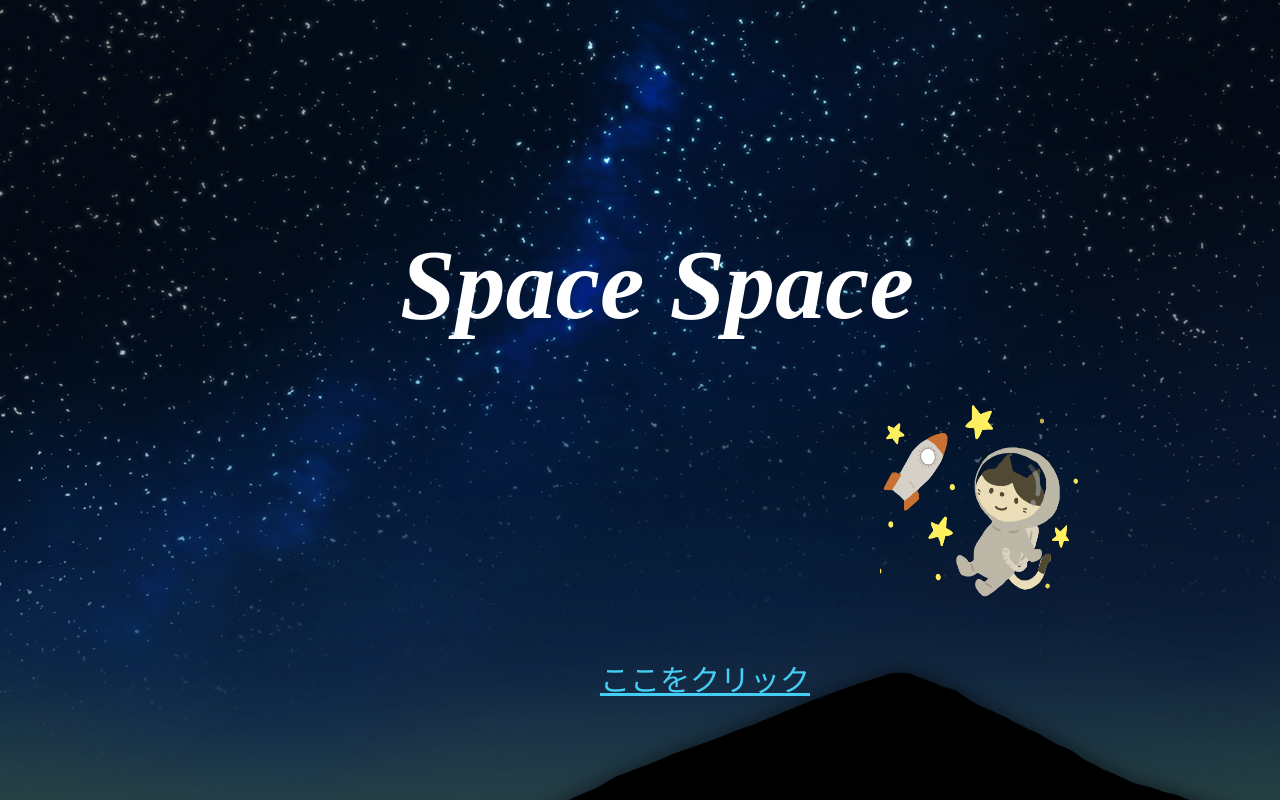
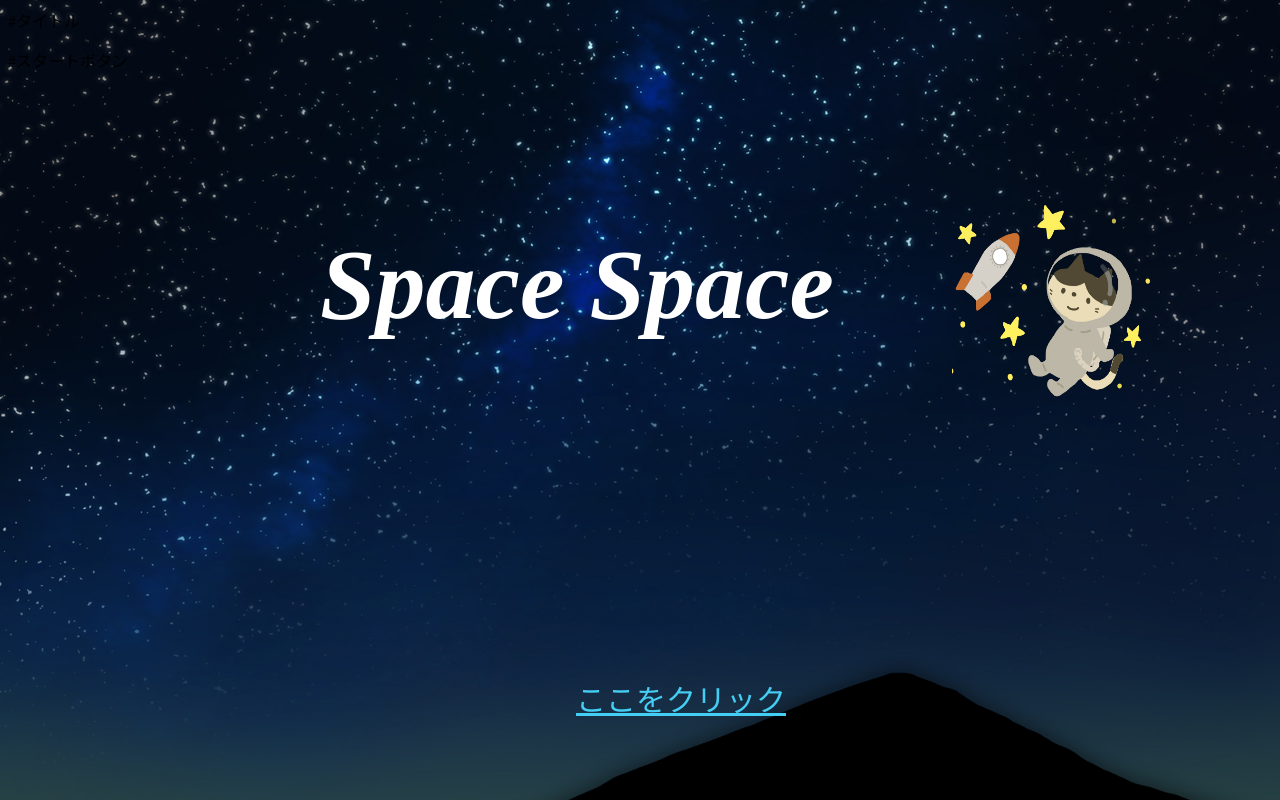
Before and after one commit to jack-app/meidaisai2023_F, a Flask app: template templates/develop_start_screen.html in a window 1280 px wide. Run offline with Flask 2, Linux system fonts and the light colour scheme; the template is opened without the code that fills it, so the values that code supplies are empty.

Commit message:
pxから%に変更しました

```diff
--- a/templates/develop_start_screen.css
+++ b/templates/develop_start_screen.css
@@ -3,8 +3,8 @@ h1 {
     font-style: italic;
     color: #fff;
     position: absolute;
-    top: 160px;
-    left: 400px;
+    top: 20%;
+    left: 25%;
 }
 
 
@@ -15,11 +15,10 @@ body{
 }
 
 
-
 img {
         position: absolute;
-        top: 400px;
-        right: 200px;
+        top: 25%;
+        right: 10%;
 }
 
 
@@ -28,6 +27,6 @@ a {
   font-size: 30px;
   color: rgb(69, 206, 244);
   position: absolute;
-  bottom: 100px;
-  left: 600px;
+  bottom: 10%;
+  left: 45%;
 }
--- a/templates/develop_start_screen.html
+++ b/templates/develop_start_screen.html
@@ -7,10 +7,10 @@
     <link rel="stylesheet" href="develop_start_screen.css">
     </head>
     <body>
-        <h1>Space Space</h1>
+        <h1>Space Space</h1> #タイトル
         <img src="23192315.png" width="200px" height="200px">
         <p>
-            <a href="ここにリンクのurlを貼る">ここをクリック</a>
+            <a href="ここにリンクのurlを貼る">ここをクリック</a> #スタートボタン
         </p>
     </body>
 </html>
```
